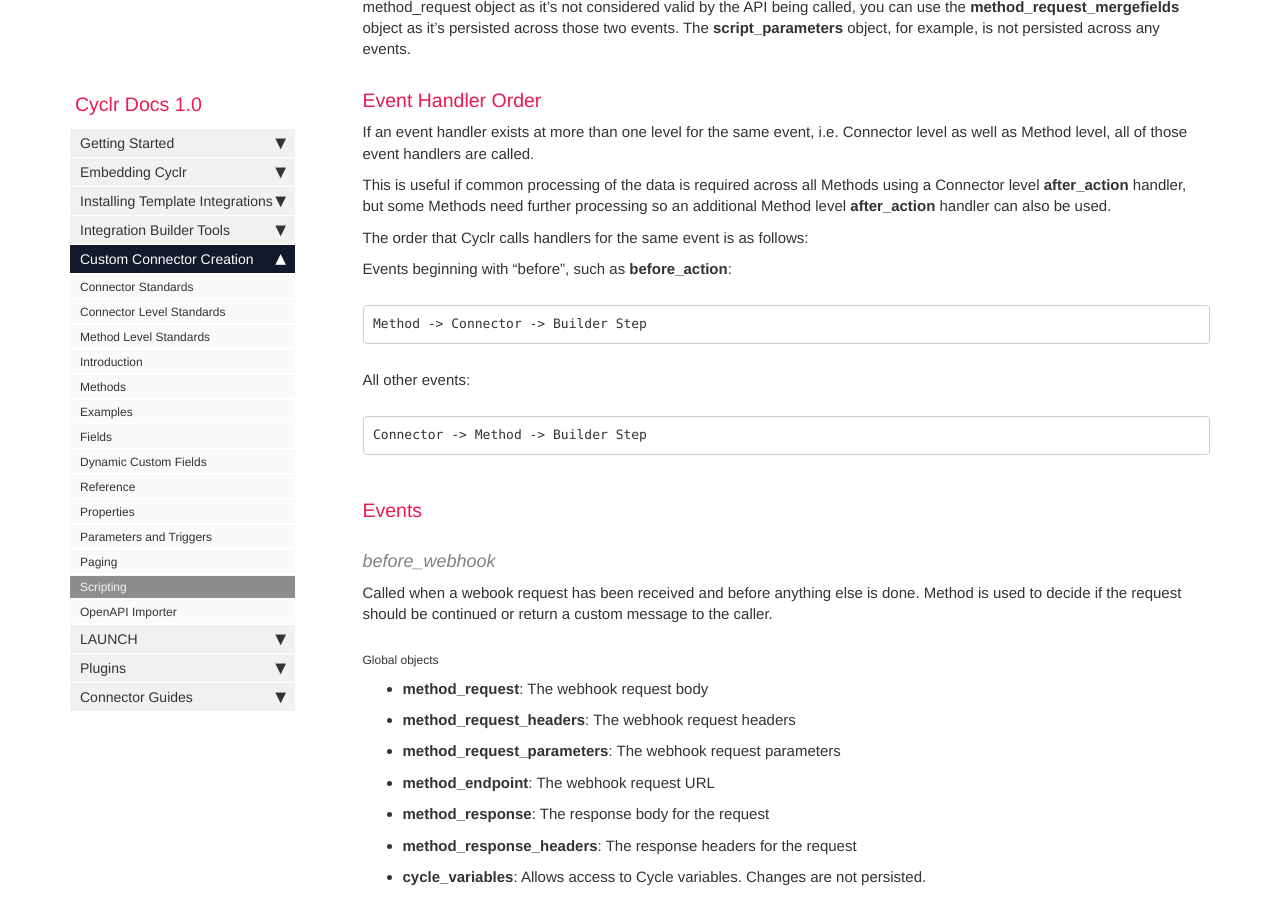
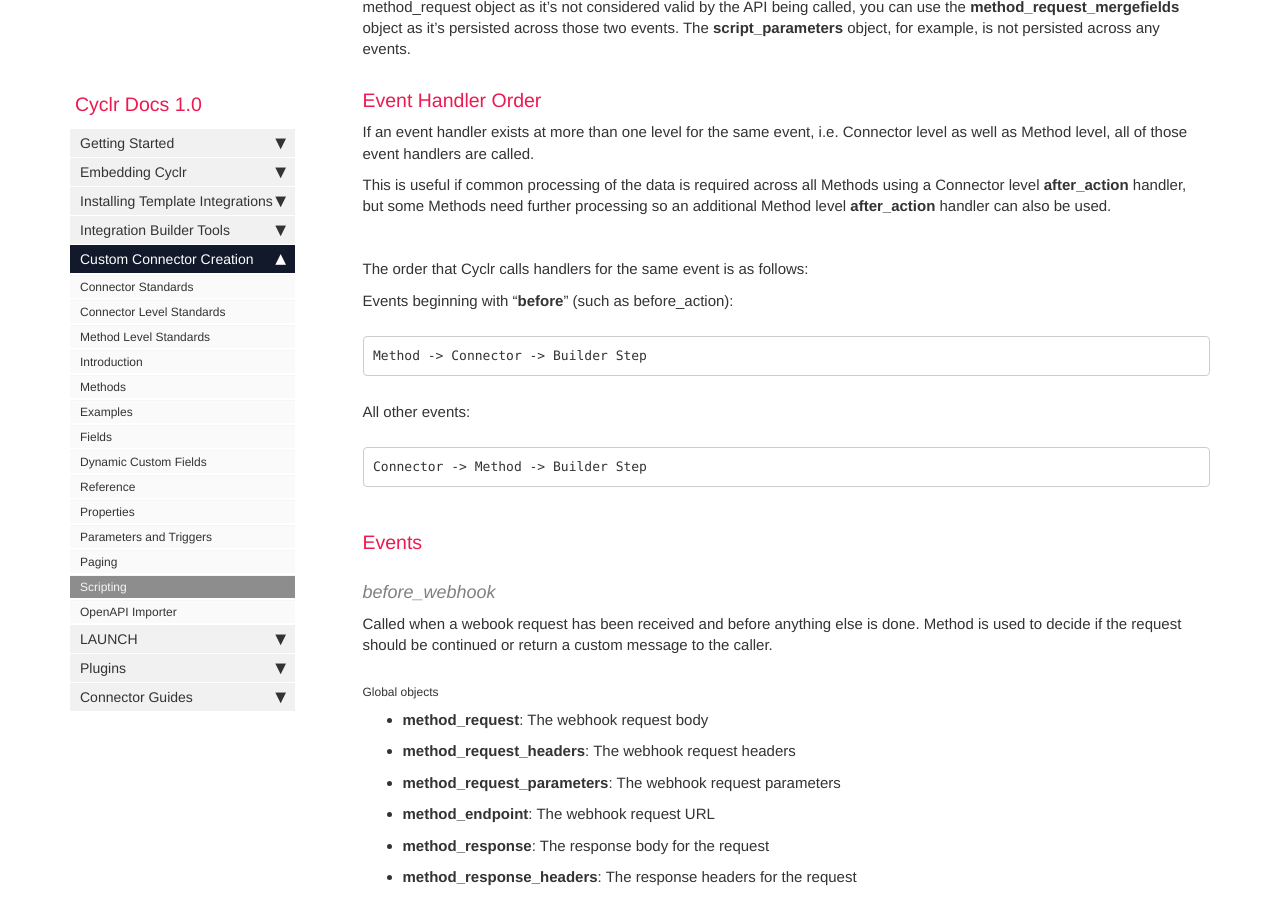
Before and after one commit to sneakysneak/docs, a Jekyll site: the page built from pages/custom-connectors/scripting.md, in a window 1280 px wide and 900 px high, scrolled down 1930 px. Built offline with Jekyll 4.4.1, drawn with Linux system fonts in a browser that asks for light colours; nearby versions of some CDN libraries; comment, search, counter and statistics services are not loaded.

```diff
--- a/pages/custom-connectors/scripting.md
+++ b/pages/custom-connectors/scripting.md
@@ -50,10 +50,11 @@ If an event handler exists at more than one level for the same event, i.e. Conne
 
 This is useful if common processing of the data is required across all Methods using a Connector level **after_action** handler, but some Methods need further processing so an additional Method level **after_action** handler can also be used.
 
+<br />
 
 The order that Cyclr calls handlers for the same event is as follows:
 
-Events beginning with "before", such as **before_action**:
+Events beginning with "**before**" (such as before_action):
 
 	Method -> Connector -> Builder Step
 
```
